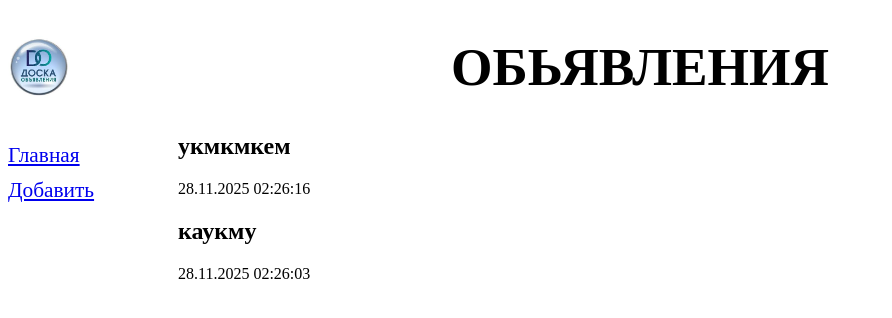
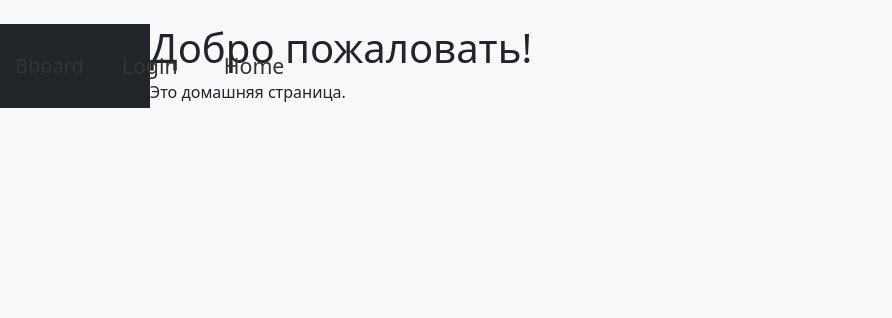
Before and after one commit to arman-de-commetist/bboard, a Django app: page / in a window 1280 px wide. Shown: the top 318 px of the page, without its empty margins (0-892 px from the left). Run offline with Django 5.2, Linux system fonts and the light colour scheme; data comes from the database, SQL or seed files in the repository; data that the repository does not hold is empty.

Commit message:
lesson_04

```diff
--- a/bboard/static/style.css
+++ b/bboard/static/style.css
@@ -11,6 +11,12 @@ nav {
     float: left;
 }
 
+
+img {
+  width: 500px;
+  height: auto;
+}
+
 nav a {
     display: block;
     margin: 10px 0;
@@ -19,3 +25,17 @@ nav a {
 section {
     margin-left: 170px;
 }
+
+
+
+.navbar a {
+    color: #333; /* темный текст */
+}
+.navbar a:hover {
+    color: #007bff; /* цвет при наведении */
+}
+
+.navbar a {
+    margin-left: 15px;
+    margin-right: 15px;
+}
--- /dev/null
+++ b/bboard/templates/layout/base.html
@@ -0,0 +1,39 @@
+{% load static %}
+<!DOCTYPE html>
+<html lang="en">
+<head>
+    <meta charset="UTF-8">
+    <title>{% block title %}Мой сайт{% endblock %}</title>
+
+    <!-- Bootstrap CSS -->
+    <link href="https://cdn.jsdelivr.net/npm/bootstrap@5.3.3/dist/css/bootstrap.min.css" rel="stylesheet">
+
+    <!-- Твой CSS -->
+    <link rel="stylesheet" href="{% static 'style.css' %}">
+</head>
+<body class="bg-light">
+
+<nav class="navbar navbar-expand-lg navbar-dark bg-dark">
+    <a class="navbar-brand" href="#">Bboard</a>
+    <div class="collapse navbar-collapse">
+        <ul class="navbar-nav ml-auto">
+            <li class="nav-item"><a class="nav-link" href="#">Login</a></li>
+            <li class="nav-item"><a class="nav-link" href="#">Home</a></li>
+        </ul>
+    </div>
+</nav>
+
+
+<div class="container mt-4">
+    {% block content %}
+    {% endblock %}
+</div>
+
+<!-- Bootstrap JS -->
+<script src="https://cdn.jsdelivr.net/npm/bootstrap@5.3.3/dist/js/bootstrap.bundle.min.js"></script>
+
+<!-- Твой JS (если нужен) -->
+<script src="{% static 'script.js' %}"></script>
+
+</body>
+</html>
--- a/bboard/templates/layout/basic.html
+++ b/bboard/templates/layout/basic.html
@@ -3,24 +3,28 @@
 <html lang="en">
 <head>
     <meta charset="UTF-8">
-    <title>{% block title  %}Главная{% endblock %} :: Доска обьявлений</title>
+    <title>{% block title %}{% endblock %}</title>
+
+    <link rel="stylesheet" href="https://cdn.jsdelivr.net/npm/bootstrap@5.3.2/dist/css/bootstrap.min.css">
+
     <link rel="stylesheet" href="{% static 'style.css' %}">
 </head>
 <body>
-    <header>
-        <h1>Обьявления</h1>
-    </header>
-    <nav>
-        <a href="{% url 'index' %}">Главная</a>
-        <a href="{% url 'add' %}"> Добавить </a>
-        {%  for rubric in rubrics  %}
-                 <a href="{% url 'by_rubric' rubric.pk %}">{{ rubric.name }}</a>
-        {% endfor %}
-    </nav>
 
-    <section>
-        {% block content %}
-        {% endblock %}
-    </section>
+<nav class="navbar navbar-expand-lg navbar-dark bg-dark px-3">
+    <a class="navbar-brand" href="{% url 'home' %}">Главная</a>
+
+    <ul class="navbar-nav">
+        <li class="nav-item">
+            <a class="nav-link" href="{% url 'login' %}">Логин</a>
+        </li>
+    </ul>
+</nav>
+
+<div class="container mt-4">
+    {% block content %}{% endblock %}
+</div>
+
+<script src="https://cdn.jsdelivr.net/npm/bootstrap@5.3.2/dist/js/bootstrap.bundle.min.js"></script>
 </body>
 </html>
--- /dev/null
+++ b/bboard/templates/layout/home.html
@@ -0,0 +1,7 @@
+{% extends "layout/base.html" %}
+{% block title %}Главная{% endblock %}
+
+{% block content %}
+<h1>Добро пожаловать!</h1>
+<p>Это домашняя страница.</p>
+{% endblock %}
--- a/bboard/urls.py
+++ b/bboard/urls.py
@@ -7,3 +7,11 @@ urlpatterns = [
     path('<int:rubric_id>/', by_rubric, name="by_rubric"),
     path('', index, name='index'),
 ]
+
+from django.urls import path
+from . import views
+
+urlpatterns = [
+    path('', views.home_page, name='home'),
+    path('login/', views.login_page, name='login'),
+]
--- a/bboard/views.py
+++ b/bboard/views.py
@@ -6,7 +6,13 @@ from django.views.generic import CreateView
 
 from bboard.forms import BbForm
 from bboard.models import Bb, Rubric
+from django.shortcuts import render
 
+def home_page(request):
+    return render(request, 'layout/home.html')
+
+def login_page(request):
+    return render(request, 'layout/login.html')
 
 class BbCreateView(CreateView):
     template_name = 'create.html'
--- a/samplesite/settings.py
+++ b/samplesite/settings.py
@@ -16,7 +16,7 @@ INSTALLED_APPS = [
     'django.contrib.sessions',
     'django.contrib.messages',
     'django.contrib.staticfiles',
-    # 'shop',
+
 
     'bboard',   # твое существующее приложение
     # 'accounts', # добавляем наше приложение с страницами
```
Also changed, not shown: bboard/templates/layout/login.html (added, +39 -0 lines).
